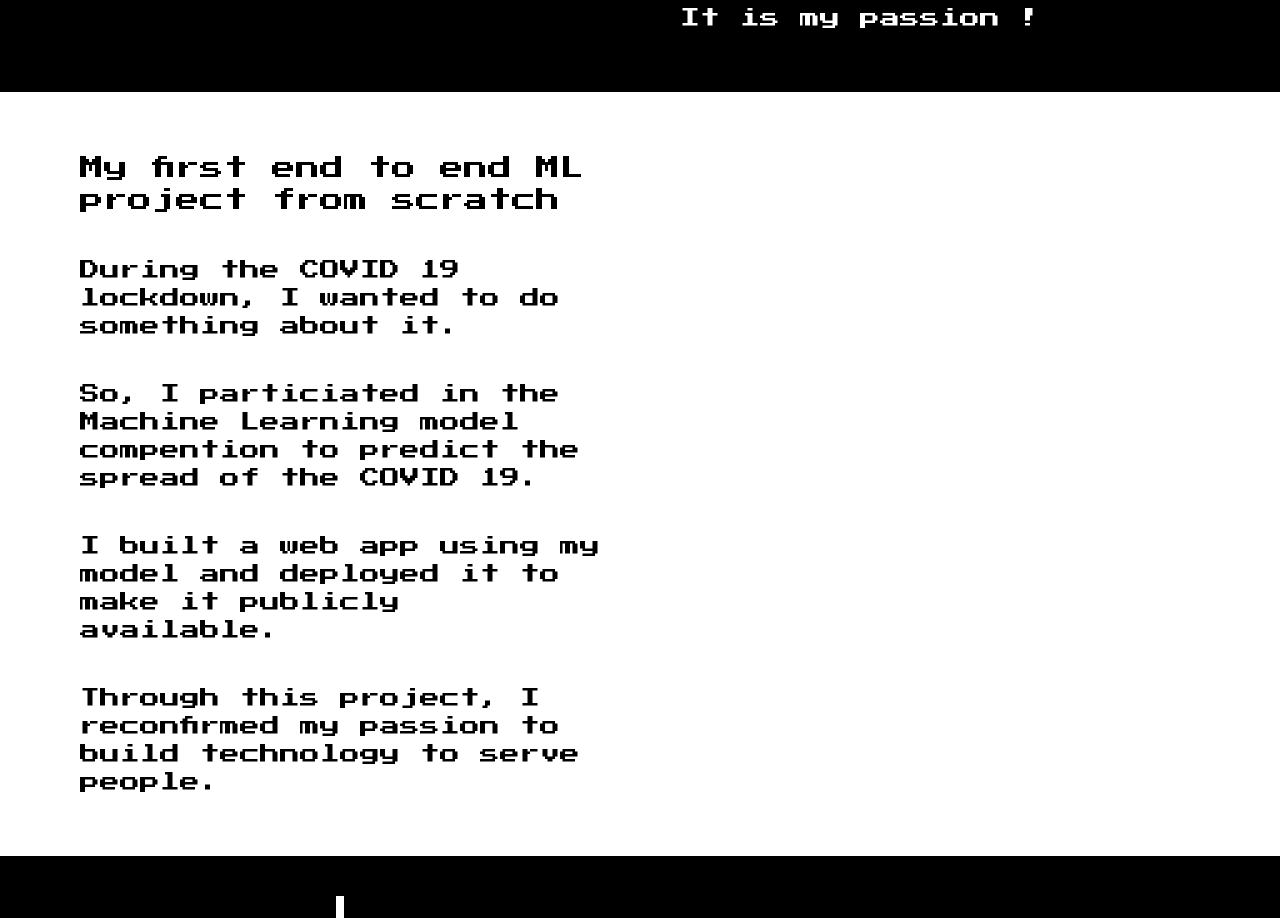
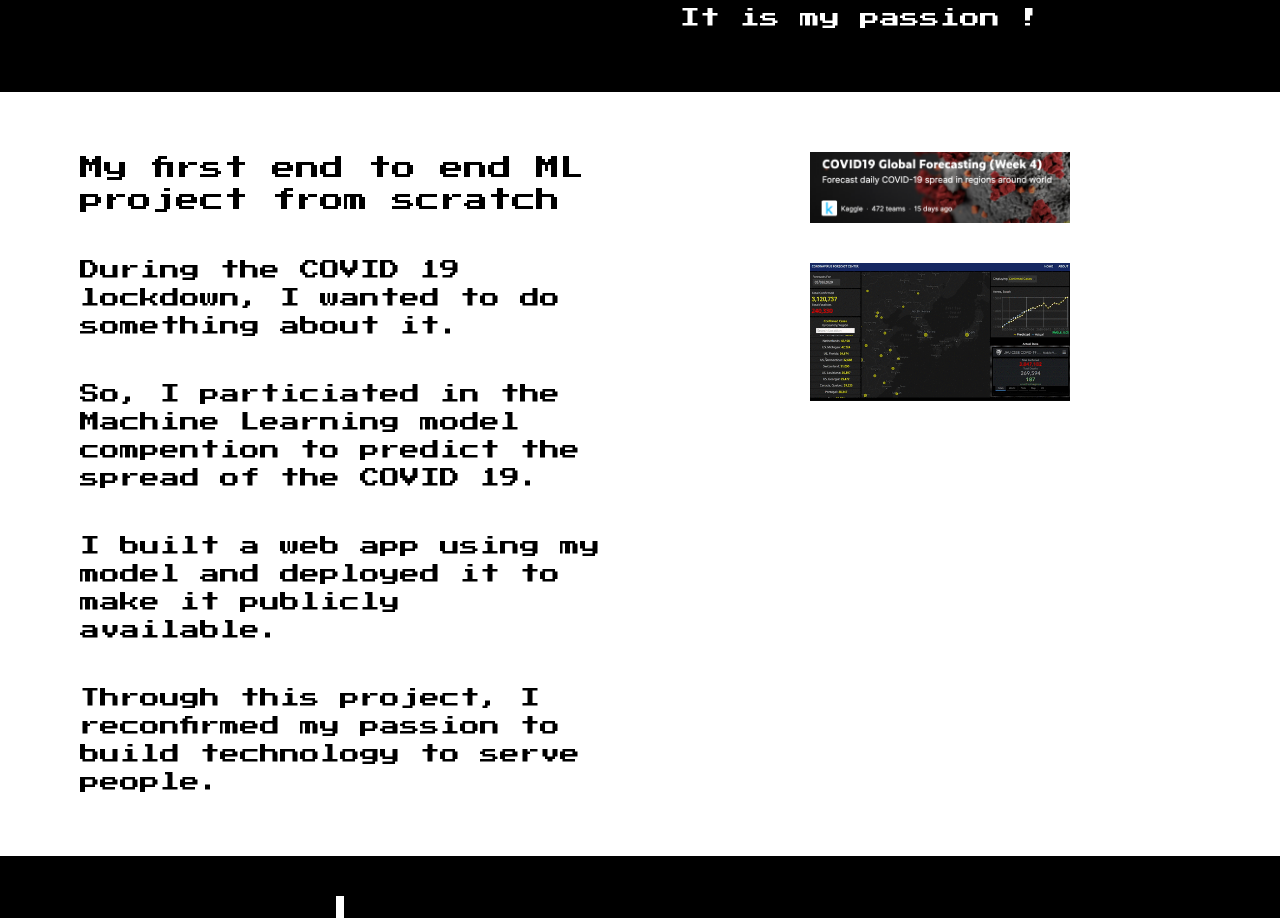
Before and after one commit to akimi-yano/akimi-yano-ai-ml-portfolio, a Next.js app: page / in a window 1280 px wide. Shown: the part 1540-2458 px from the top of the page. Built offline with nearby package versions, Linux system fonts and the light colour scheme; a web font is replaced by a local one.

Commit message:
adding imgs

```diff
--- a/app/components/about2.tsx
+++ b/app/components/about2.tsx
@@ -10,6 +10,8 @@ export default function About2() {
           <p className={`font-pressStart text-base md:text-xl px-10 py-5 text-black break-words`}>Through this project, I reconfirmed my passion to build technology to serve people.</p>
         </div>
         <div>
+          <img src='assets/kaggle-title.png' alt='kaggle-title-image' className='w-full  md:w-1/2 m-auto p-5'/>
+          <img src='assets/coronavirus.gif' alt='coronavirus-project-gif' className='w-full md:w-1/2 m-auto p-5'/>
         </div>
       </div>
     </div>
```
Also changed, not shown: public/assets/kaggle-profile.png (added), public/assets/kaggle-title.png (added).
